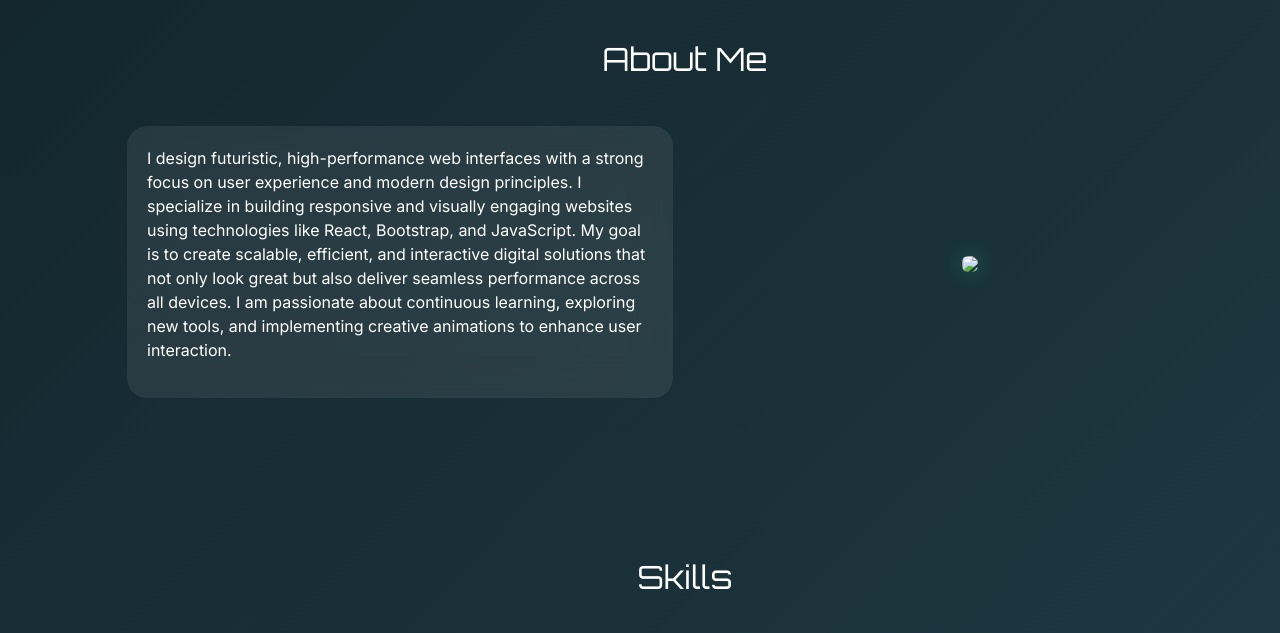
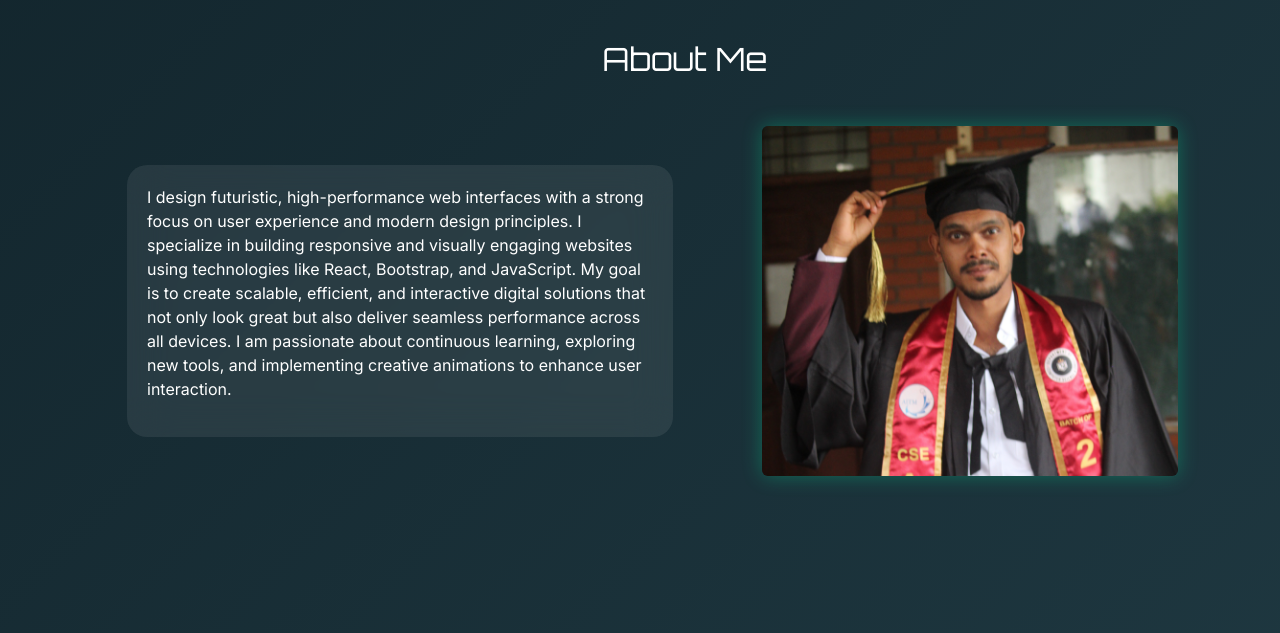
Before and after one commit to Mohil1706/portfolio, a plain HTML site: page index.html in a window 1280 px wide. Shown: the part 840-1473 px from the top of the page. Drawn offline with nearby package versions, Linux system fonts and the light colour scheme; files whose address does not match are found by name.

Commit message:
Update index.html

```diff
--- a/index.html
+++ b/index.html
@@ -680,7 +680,7 @@ body {
 
       <!-- Right Side (Image) -->
       <div class="col-md-6 text-center">
-        <img src="images/profile.JPG" class="img-fluid rounded" style="max-height: 350px;">
+        <img src="portfolio/profile.JPG" class="img-fluid rounded" style="max-height: 350px;">
       </div>
 
     </div>
```
